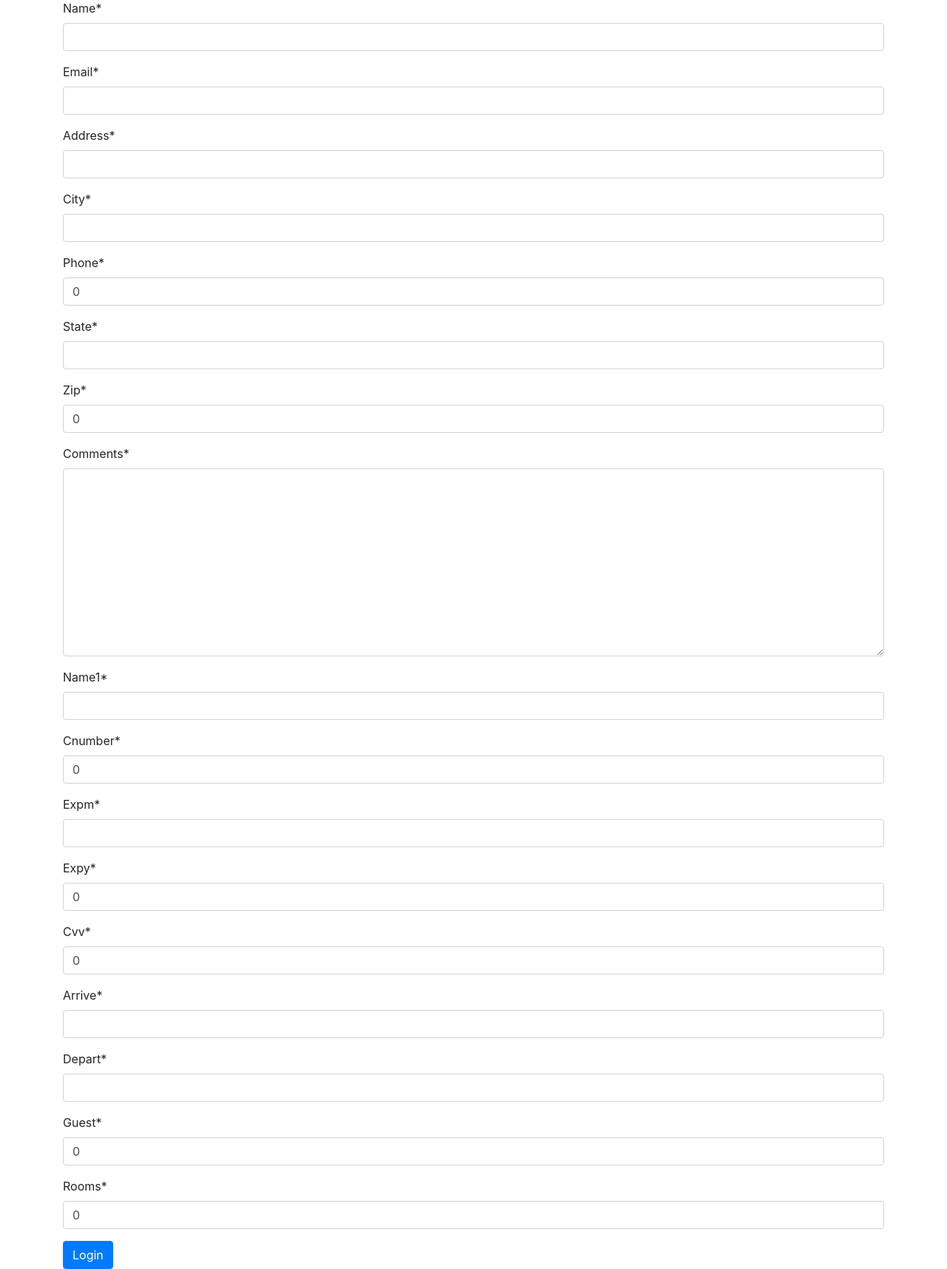
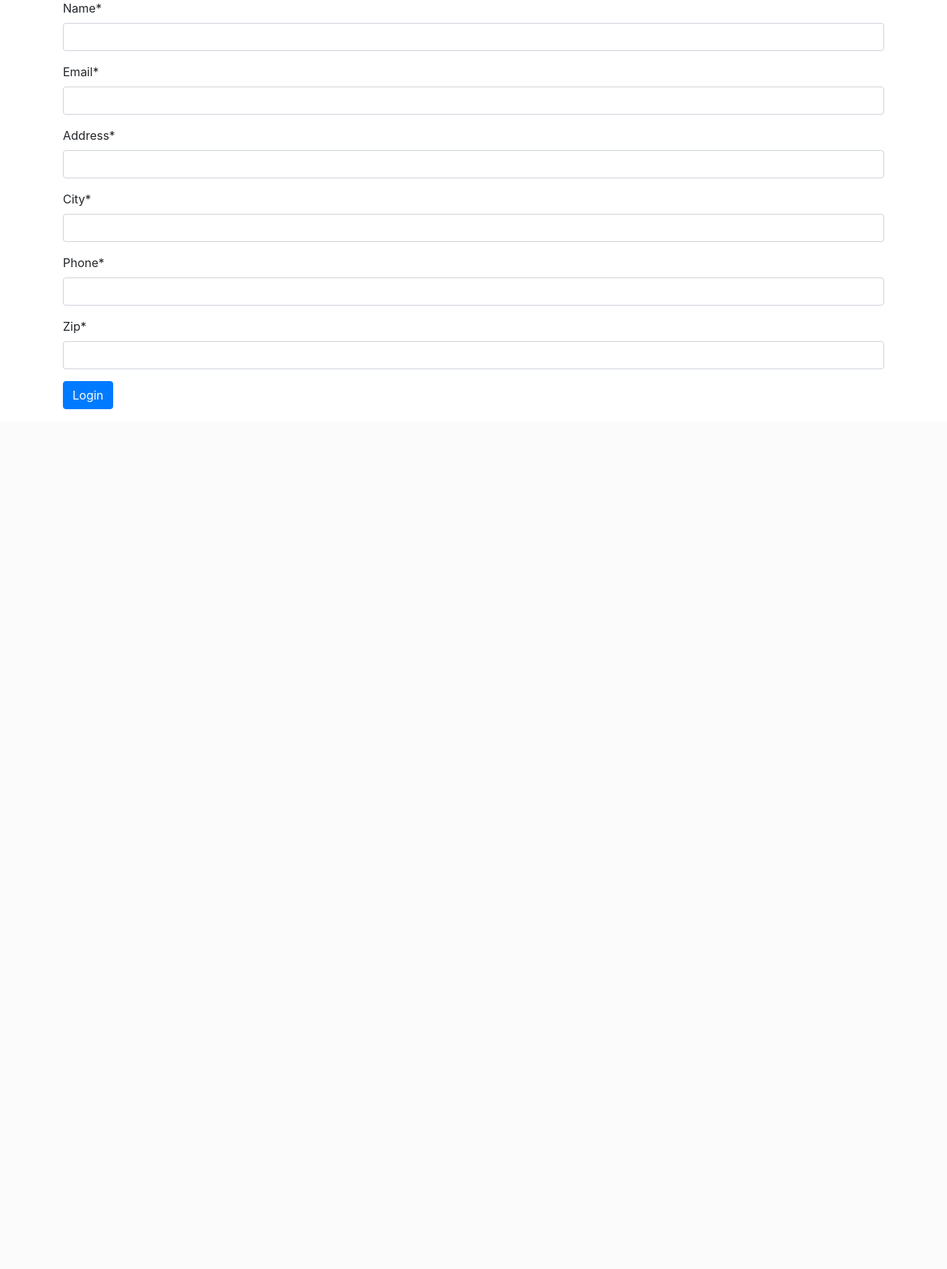
Before and after one commit to ajtapican/NEU_hotel_website, a Django app: template hotel_bookingproj/users/templates/login.html in a window 1280 px wide. Shown: the part 231-1946 px from the top of the page at 74% size. After the commit the page ends 784 px from the top, so only its background shows below. Run offline with Django 3.2, Linux system fonts and the light colour scheme; the template is opened without the code that fills it: values that come from a table or form of the project are taken from there, others are empty; some libraries are stand-ins or nearby versions.

Commit message:
Working Login Form
Dec 3, 2020

```diff
--- a/hotel_bookingproj/pages/forms.py
+++ b/hotel_bookingproj/pages/forms.py
@@ -5,4 +5,4 @@
 
     class Meta:
         model = Information
-        fields = ('name', 'email', 'address', 'city', 'phone', 'state', 'zip', 'comments', 'name1', 'cnumber', 'expm', 'expy', 'cvv', 'arrive', 'depart', 'guest', 'rooms')
+        fields = ('name', 'email', 'address', 'city', 'phone', 'zip')
--- a/hotel_bookingproj/pages/models.py
+++ b/hotel_bookingproj/pages/models.py
@@ -6,19 +6,8 @@
     email = models.EmailField(max_length=254)
     address = models.CharField(max_length=50)
     city = models.CharField(max_length=50)
-    phone = models.PositiveIntegerField(default=0)
-    state = models.CharField(max_length=2)
-    zip = models.PositiveIntegerField(default=0)
-    comments = models.TextField()
-    name1 = models.CharField(max_length=50)
-    cnumber = models.PositiveIntegerField(default=0)
-    expm = models.CharField(max_length=50)
-    expy = models.PositiveIntegerField(default=0)
-    cvv = models.PositiveIntegerField(default=0)
-    arrive = models.DateTimeField()
-    depart = models.DateTimeField()
-    guest = models.PositiveIntegerField(default=0)
-    rooms = models.PositiveIntegerField(default=0)
+    phone = models.PositiveIntegerField(default=False)
+    zip = models.PositiveIntegerField(default=False)
 
     def __str__(self):
         return self.name
--- a/hotel_bookingproj/pages/views.py
+++ b/hotel_bookingproj/pages/views.py
@@ -1,6 +1,5 @@
 from django.shortcuts import render, redirect
 from django.http import HttpResponse
-from django.http import HttpResponseRedirect
 from django.contrib.auth.decorators import login_required
 from pages.models import Information
 from pages.forms import Info
--- a/hotel_bookingproj/templates/payment.html
+++ b/hotel_bookingproj/templates/payment.html
@@ -18,7 +18,7 @@
         <div class="row">
           <div class="col-50">
             <label for="fname"><i class="fa fa-user"></i> Full Name</label>
-            <input type="text" id="fname" name="name" placeholder="John M. Doe">
+            <input type="text" id="name" name="name" placeholder="John M. Doe">
             <label for="email"><i class="fa fa-envelope"></i> Email</label>
             <input type="text" id="email" name="email" placeholder="john@example.com">
             <label for="adr"><i class="fa fa-address-card-o"></i> Address</label>
@@ -103,14 +103,14 @@
               </select>
             </div><br />
             </form>
-
           </div>
 
         </div>
         <br />
         <input type="submit" value="Continue to checkout" class="btns">
-      </form>
     </div>
+</form>
+
     <br /><br />
   <span class="d-block p-2 bg-dark text-white class="text-center" style="text-align:center"">Copyright 2020 | Online Hotel Booking System</span>
   </div>
```
Also changed, not shown: hotel_bookingproj/db.sqlite3, hotel_bookingproj/pages/migrations/0001_initial.py, hotel_bookingproj/pages/migrations/0002_information_zip.py.
